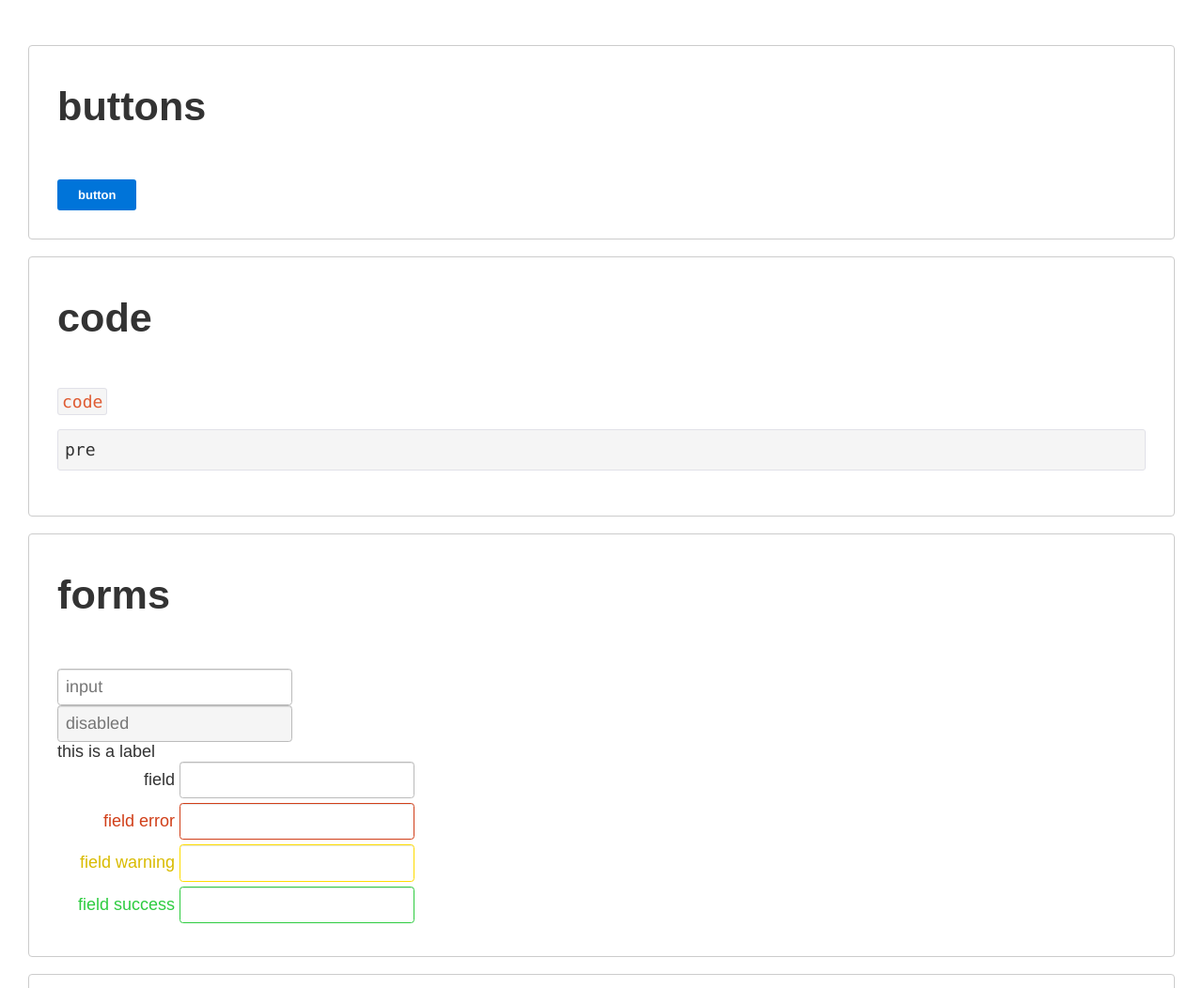
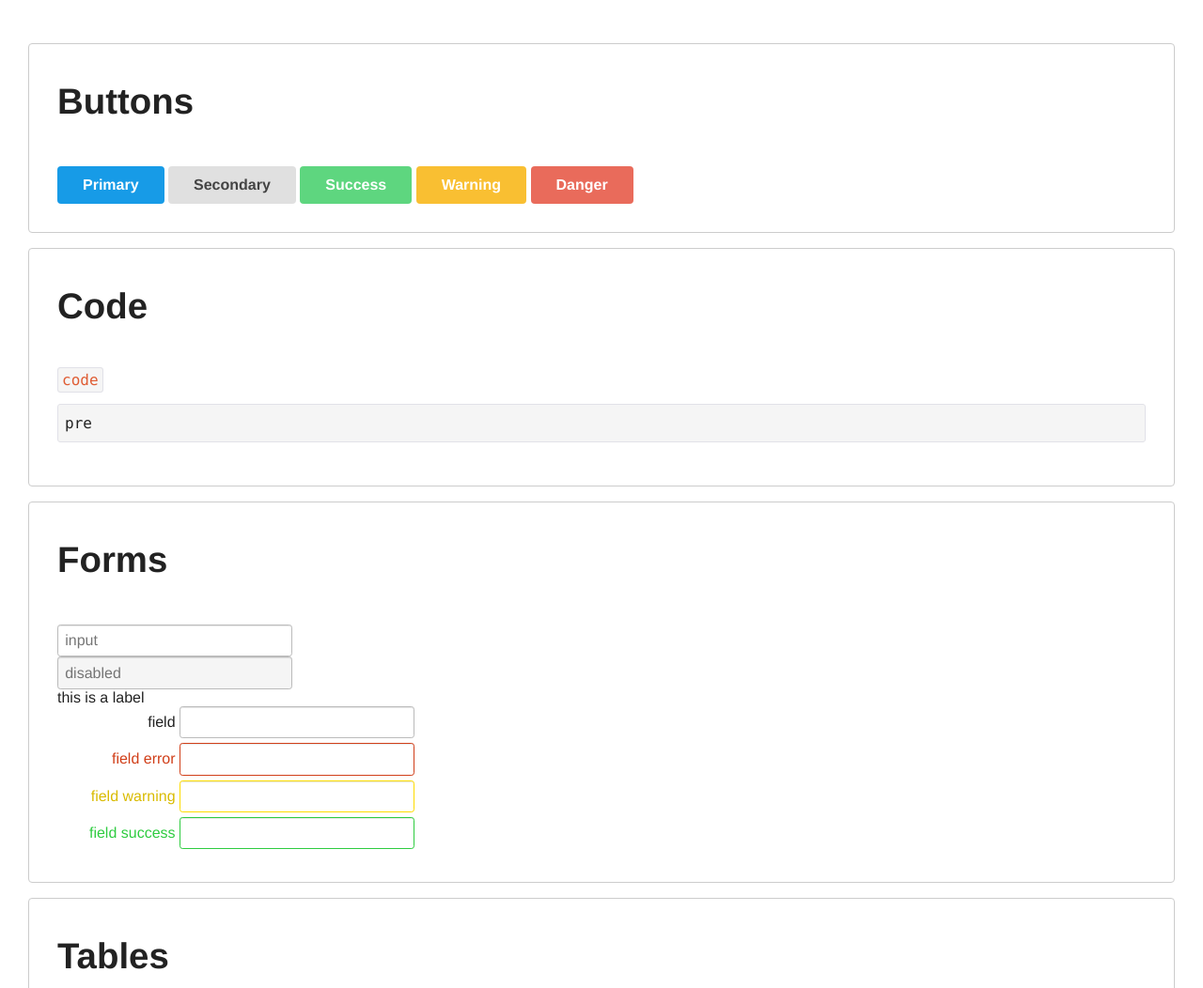
Before and after one commit to alejandroiglesias/praxis, a website: page test/visual.html in a window 1280 px wide. Shown: the top 1052 px of the page at 94% size. Drawn offline with Linux system fonts and the light colour scheme.

Commit message:
Add button variants

```diff
--- a/praxis/buttons.styl
+++ b/praxis/buttons.styl
@@ -3,5 +3,17 @@
 // --------------------------------------------------
 
 
-.button
-  button()
+.btn-primary
+  button($brand-primary, $font-size)
+
+.btn-secondary
+  button(lighten(mix(#ffffff, #828282), 50%), $font-size)
+
+.btn-success
+  button($brand-success, $font-size);
+
+.btn-warning
+  button($brand-warning, $font-size);
+
+.btn-danger
+  button($brand-danger, $font-size);
--- a/praxis/settings.styl
+++ b/praxis/settings.styl
@@ -1,9 +1,28 @@
+// Variables
+
+
+// Table of Contents
 //
-// Variables
-// --------------------------------------------------
+// Colors
+// Options
+// Spacing
+// Body
+// Links
+// Grid breakpoints
+// Grid containers
+// Grid columns
+// Fonts
+// Components
+
+
+// General variable structure
+//
+// Variable format should follow the `$component-modifier-state-property` order.
 
 
 // Colors
+//
+// Grayscale and brand colors for use across Praxis.
 
 $alabaster = #fafafa
 $alto = #dad9da
@@ -13,8 +32,20 @@ $mountain-mist = #979494
 $picton-blue = #54abf4
 $storm-dust = #646261
 
+$cerulean = #179BE7
+$emerald = #5ED67F
+$saffrom = #F9BF32
+$terra-cotta = #E96B5B
+
+$brand-primary = $cerulean
+$brand-success = $emerald
+$brand-warning = $saffrom
+$brand-danger = $terra-cotta
+
 
 // Typography
+//
+// Font, line-height, and color for body text, headings, and more.
 
-$font-size = 18px
+$font-size = 16px
 $font-color = black
--- a/test/visual.html
+++ b/test/visual.html
@@ -8,9 +8,6 @@
 
     <style>
         body {
-            font-family: sans-serif;
-            color: #333;
-            -webkit-font-smoothing: antialiased;
             padding: 30px;
         }
         section {
@@ -34,18 +31,23 @@
 <body>
 
 <section id='buttons'>
-    <h1>buttons</h1>
-    <div class='button'>button</div>
+    <h1>Buttons</h1>
+    <div class='btn btn-primary'>Primary</div>
+    <div class='btn btn-secondary'>Secondary</div>
+    <div class='btn btn-success'>Success</div>
+    <div class='btn btn-warning'>Warning</div>
+    <div class='btn btn-danger'>Danger</div>
+    <!--<div class='btn btn-link'>Link</div>-->
 </section>
 
 <section id='code'>
-    <h1>code</h1>
+    <h1>Code</h1>
     <code>code</code>
     <pre>pre</pre>
 </section>
 
 <section id='forms'>
-    <h1>forms</h1>
+    <h1>Forms</h1>
 
     <div>
         <input type="text" placeholder='input'/>
@@ -81,7 +83,7 @@
 </section>
 
 <section id='tables'>
-    <h1>tables</h1>
+    <h1>Tables</h1>
     <table class='table'>
         <tr>
             <th>Name</th>
@@ -99,7 +101,7 @@
 </section>
 
 <section id='typography'>
-    <h1>typography</h1>
+    <h1>Typography</h1>
 
     <p>normal</p>
     <p><strong>bold</strong></p>
```
Also changed, not shown: dist/praxis.css.
